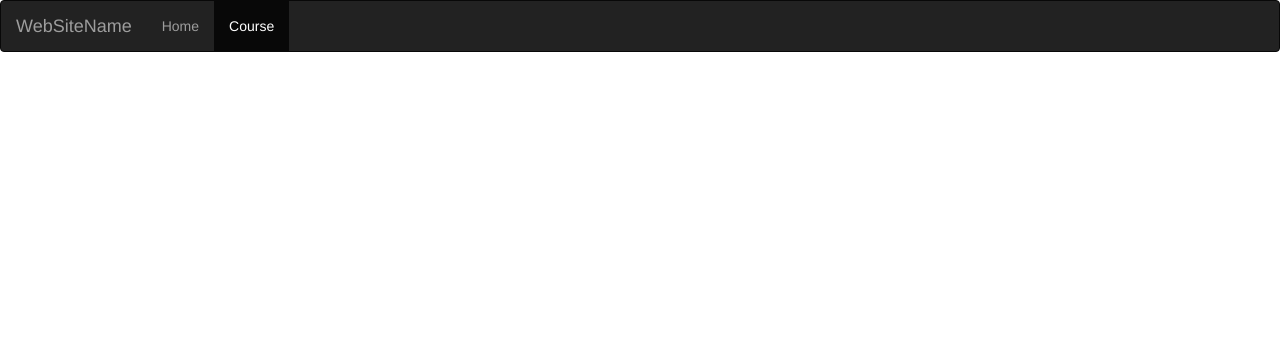
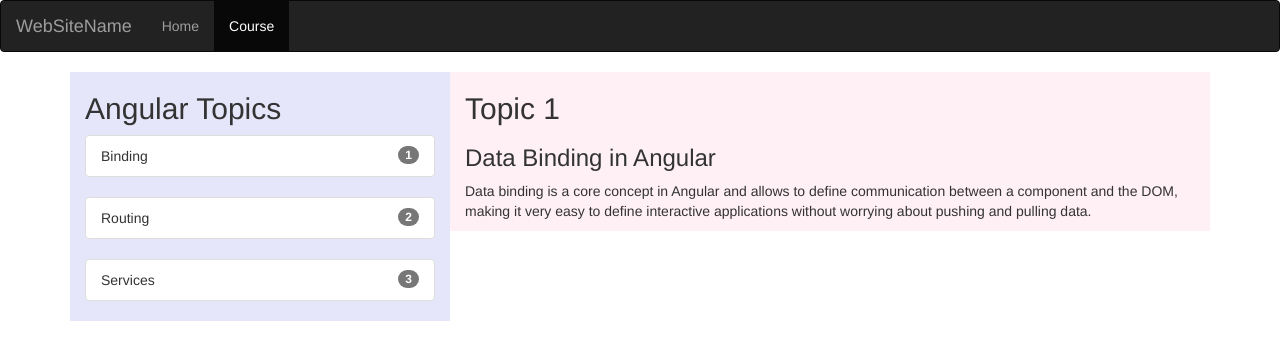
Before and after one commit to naveenkchelluboina/angular-courseDetail, an Angular app: page /course/angular/1 in a window 1280 px wide. Before the commit this address led to /. Shown: the top 360 px of the page. Built offline with nearby package versions, Linux system fonts and the light colour scheme.

Commit message:
3 files modified, 3 added

```diff
--- /dev/null
+++ b/src/app/angular-content/angular-content.component.html
@@ -0,0 +1,28 @@
+<div class="container-fluid">
+  <div class="row">
+    <div class="col-sm-4" style="background-color:lavender;">
+      <h2>Angular Topics</h2>
+      <ul class="list-group" *ngFor="let angChapter of angularChapters">
+        <li (click)="onSelect(angChapter)" class="list-group-item d-flex justify-content-between align-items-center">{{angChapter.name}} <span class="badge badge-primary badge-pill">{{angChapter.id}}</span></li>
+      </ul>
+    </div>
+    <div class="col-sm-8" style="background-color:lavenderblush;">
+      <h2>Topic {{chapterId}}</h2>
+      <section [ngSwitch]="chapterId">
+        <div *ngSwitchCase="1">
+          <h3>Data Binding in Angular</h3>
+          <p>Data binding is a core concept in Angular and allows to define communication between a component and the DOM, making it very easy to define interactive applications without worrying about pushing and pulling data. </p>
+        </div>
+        <div *ngSwitchCase="2">
+          <h3>Routing in Angular</h3>
+          <p>The Angular router is a core part of the Angular platform. It enables developers to build Single Page Applications with multiple views and allow navigation between these views. </p>
+        </div>
+        <div *ngSwitchCase="3">
+          <h3>Services in Angular</h3>
+          <p>Angular services are singleton objects which get instantiated only once during the lifetime of an application. They contain methods that maintain data throughout the life of an application, i.e. data does not get refreshed and is available all the time. </p>
+        </div>
+
+      </section>
+      </div>
+  </div>
+</div>
--- /dev/null
+++ b/src/app/angular-content/angular-content.component.ts
@@ -0,0 +1,32 @@
+import { Component, OnInit } from '@angular/core';
+import { Router, ActivatedRoute, ParamMap } from '@angular/router';
+
+@Component({
+  selector: 'app-angular-content',
+  templateUrl: './angular-content.component.html',
+  styleUrls: ['./angular-content.component.css']
+})
+export class AngularContentComponent implements OnInit {
+
+  public chapterId;
+
+  public angularChapters=[
+    {"id":1,"name":"Binding"},
+    {"id":2,"name":"Routing"},
+    {"id":3,"name":"Services"}
+    ];
+
+  constructor(private route: ActivatedRoute, private router: Router) { }
+
+  ngOnInit() {
+    this.route.paramMap.subscribe((params: ParamMap)=>{
+      let id = parseInt(params.get('id'));
+      this.chapterId=id;
+    });
+  }
+
+  onSelect(angchapter){
+    this.router.navigate(['/course/angular',angchapter.id]);
+  }
+
+}
--- a/src/app/app.module.ts
+++ b/src/app/app.module.ts
@@ -7,17 +7,19 @@ import { AppComponent } from './app.component';
 import { CourseComponent } from './course/course.component';
 import { HomeComponent } from './home/home.component';
 import { ChapterListComponent } from './chapter-list/chapter-list.component';
+import { AngularContentComponent } from './angular-content/angular-content.component';
 
 const routes: Route = [
   {path:'', redirectTo:'/course', pathMatch:'full'},
   {path: 'home', component:HomeComponent},
   { path: 'course', component: CourseComponent },
-  { path: 'course/:name', component: ChapterListComponent }
+  { path: 'course/:name', component: ChapterListComponent },
+  { path: 'course/angular/:id', component: AngularContentComponent }
 ]
 
 @NgModule({
   imports:      [ BrowserModule, FormsModule, RouterModule.forRoot(routes) ],
-  declarations: [ AppComponent, CourseComponent, HomeComponent, ChapterListComponent ],
+  declarations: [ AppComponent, CourseComponent, HomeComponent, ChapterListComponent, AngularContentComponent ],
   bootstrap:    [ AppComponent ]
 })
 export class AppModule { }
--- a/src/app/chapter-list/chapter-list.component.html
+++ b/src/app/chapter-list/chapter-list.component.html
@@ -6,7 +6,7 @@
 <div class="container" *ngSwitchCase="'Angular'">
   <h2>Angular Chapters</h2>
    <ul class="list-group" *ngFor="let angChapter of angularChapters">
-    <li class="list-group-item">{{angChapter.name}} <span class="badge">{{angChapter.id}}</span></li>
+    <li (click)="onAngSelect(angChapter)" class="list-group-item">{{angChapter.name}} <span class="badge">{{angChapter.id}}</span></li>
   </ul>
 </div>
 <div class="container" *ngSwitchCase="'Node'">
--- a/src/app/chapter-list/chapter-list.component.ts
+++ b/src/app/chapter-list/chapter-list.component.ts
@@ -31,7 +31,12 @@ export class ChapterListComponent implements OnInit {
     {"id":3,"name":"GHI"}
     ];
 
-  constructor(private route: ActivatedRoute) { }
+  constructor(private route: ActivatedRoute, private router: Router) { }
+
+  onAngSelect(angChapter){
+    this.router.navigate(['/course/angular',angChapter.id]);
+
+  }
 
   ngOnInit() {
     let name = this.route.snapshot.paramMap.get('name');
```
Also changed, not shown: src/app/angular-content/angular-content.component.css (added).
